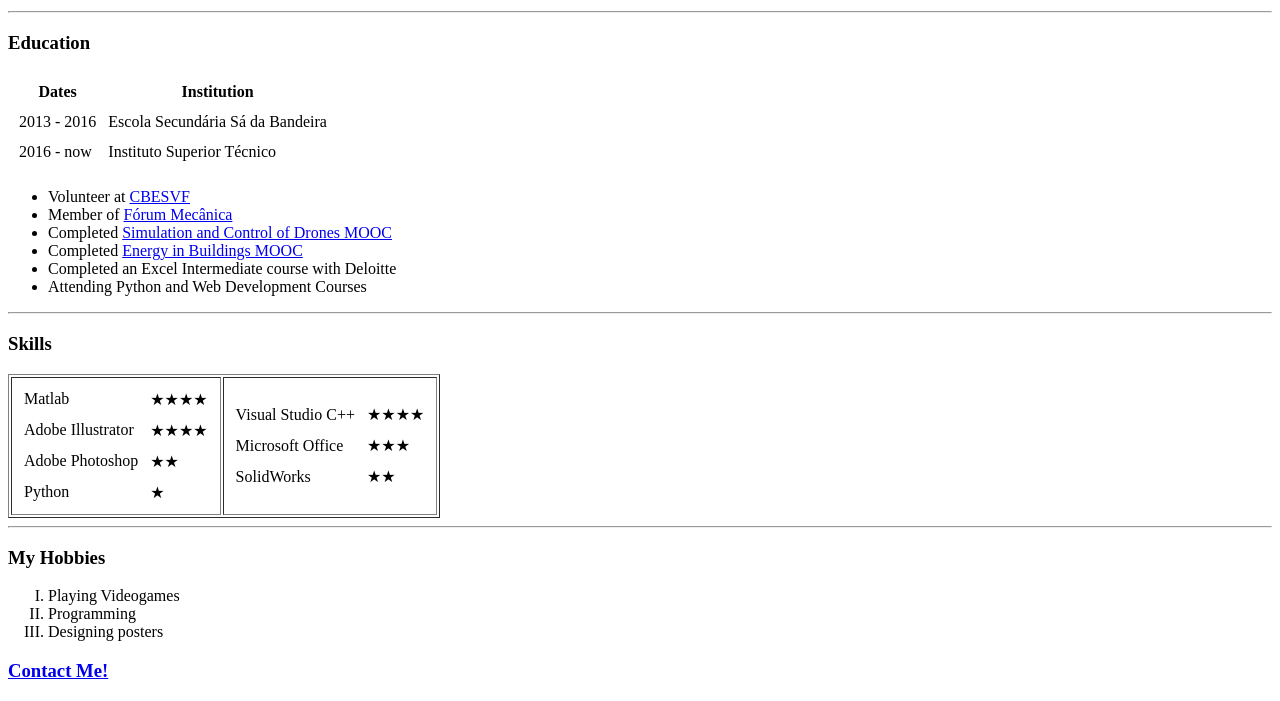
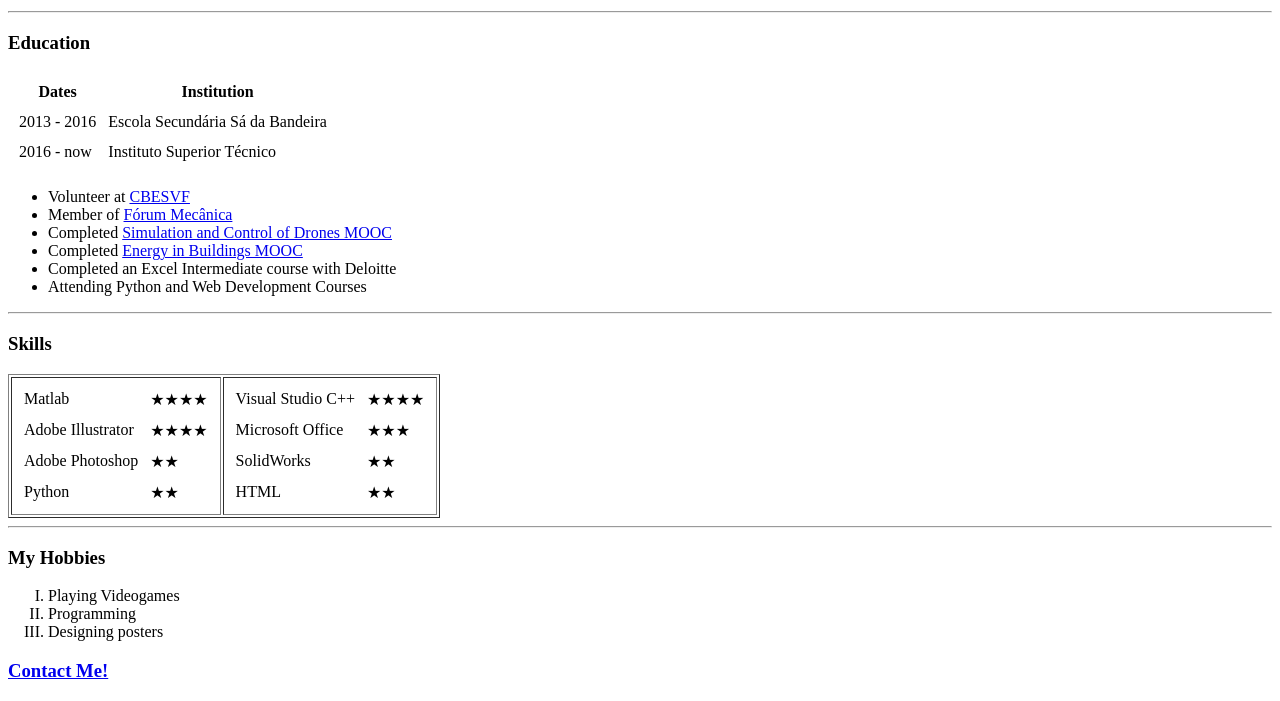
Before and after one commit to afonsomv/cv, a plain HTML site: page index.html in a window 1280 px wide. Shown: the part 351-1052 px from the top of the page. Drawn offline with Linux system fonts and the light colour scheme.

Commit message:
Add new skill to the cv

```diff
--- a/index.html
+++ b/index.html
@@ -71,7 +71,7 @@
           </tr>
           <tr>
             <td>Python</td>
-            <td>★</td>
+            <td>★★</td>
           </tr>
         </table>
       </td>
@@ -89,6 +89,10 @@
             <td>SolidWorks</td>
             <td>★★</td>
           </tr>
+          <tr>
+            <td>HTML</td>
+            <td>★★</td>
+          </tr>
         </table>
       </td>
     </tr>
```
